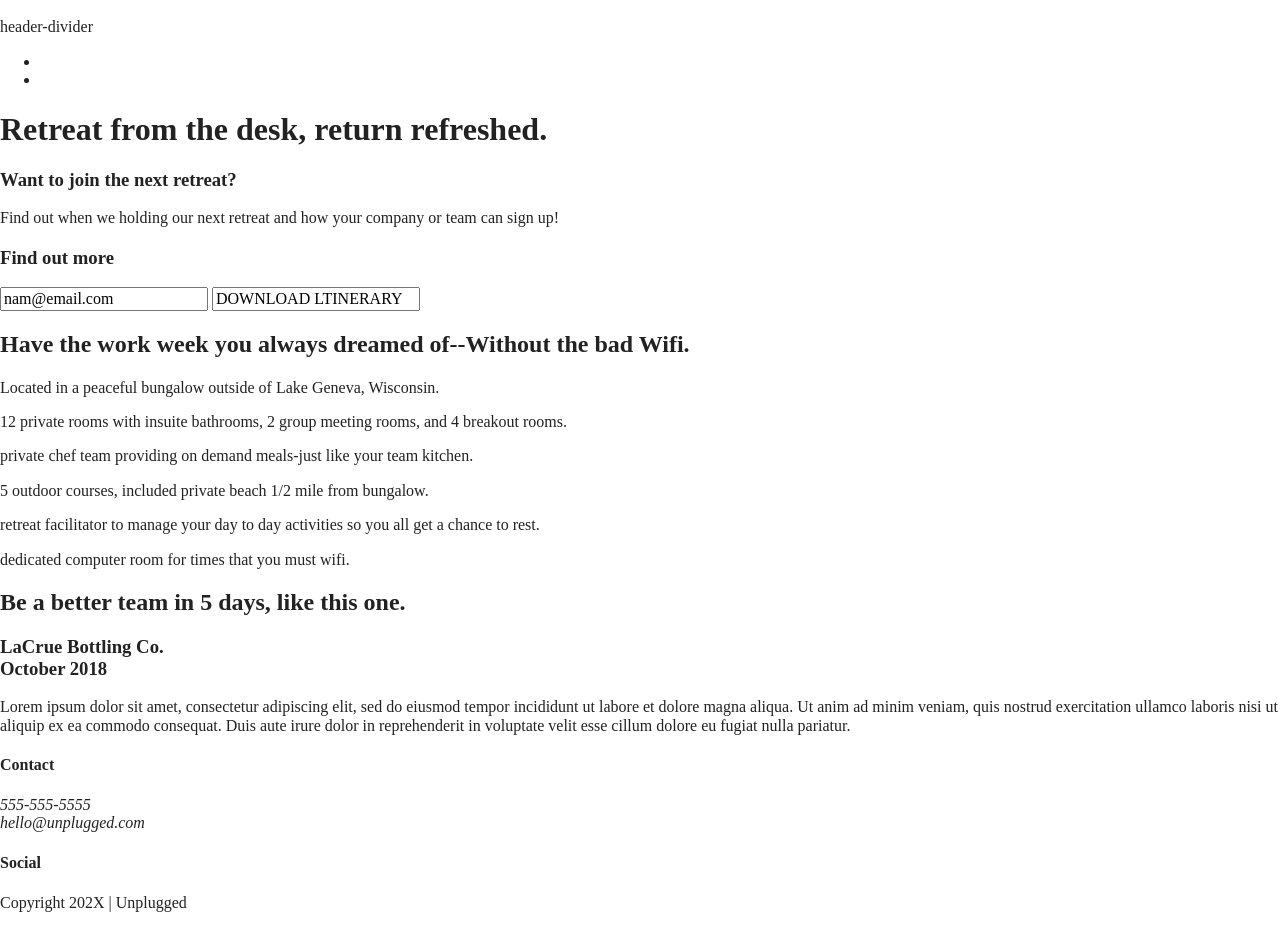
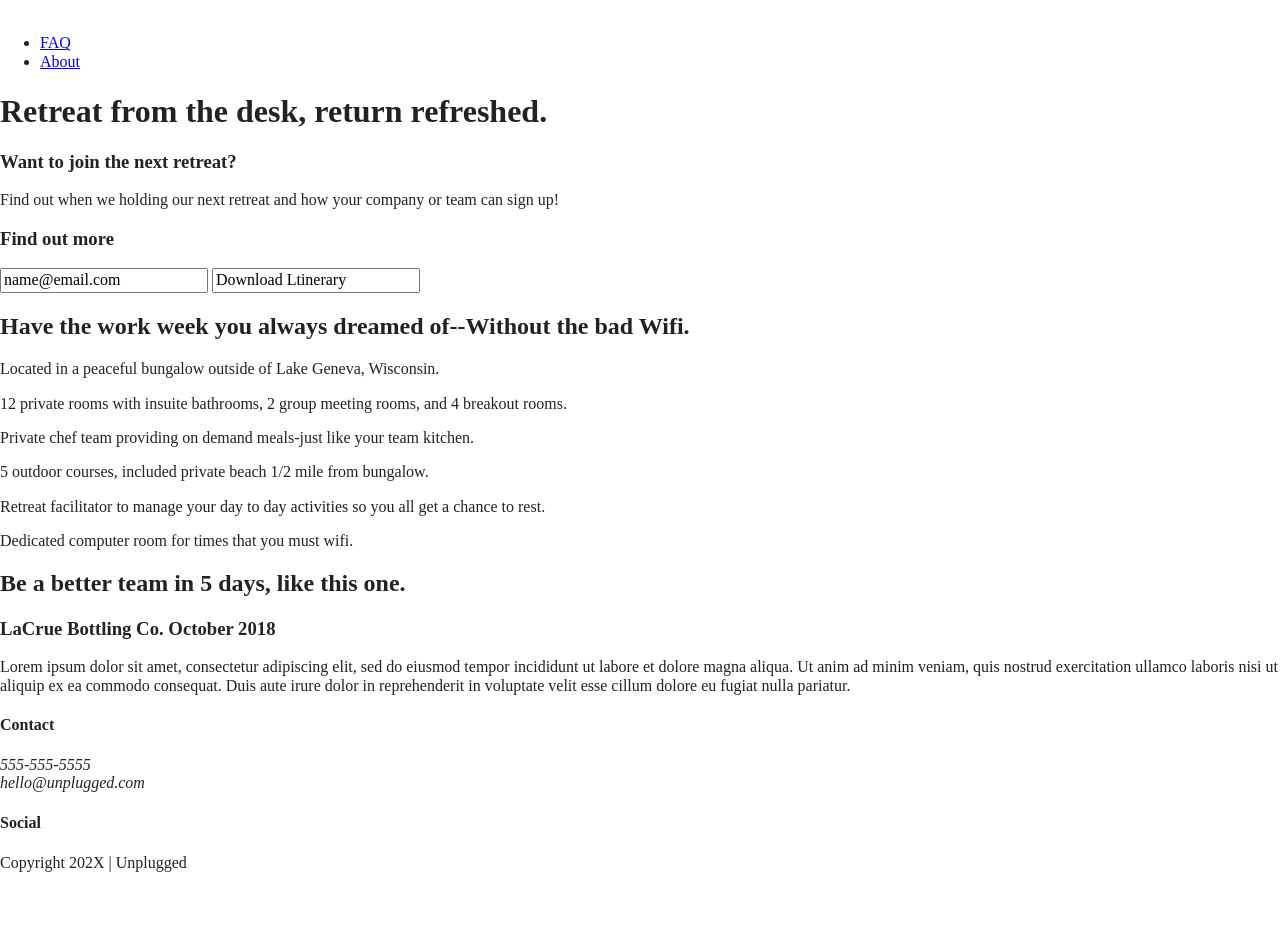
Before and after one commit to highsun0000/unplugged, a website built with Parcel: page index.html in a window 1280 px wide. After the commit the page ends 888 px from the top, so only its background shows below. Built offline with nearby package versions, Linux system fonts and the light colour scheme.

Commit message:
Fixing home page 2

```diff
--- a/index.html
+++ b/index.html
@@ -31,11 +31,11 @@
         <img>
       </a>
 
-  <div>header-divider</div>
+  <div class="header-divider"></div>
       <nav>
         <ul>
-          <li><a href="faq/index.html"></a></li>
-          <li><a href="about/index.html"></a></li>
+          <li><a href="faq/index.html">FAQ</a></li>
+          <li><a href="about/index.html">About</a></li>
         </ul>
       </nav>
       </div>
@@ -54,8 +54,8 @@
       </div>
       <div class="form">
       <h3>Find out more</h3>
-      <input type="text" name="name" value="nam@email.com" >
-      <input type="botton" value="DOWNLOAD LTINERARY">
+      <input type="text" name="name" value="name@email.com" >
+      <input type="botton" value="Download Ltinerary">
       </div>
       </div>
     </aside>
@@ -73,7 +73,7 @@
         </article>
         <article>
           <p class="fontawesome-icon"></p>
-          <p class="features-item-description">private chef team providing on demand meals-just like your team kitchen.</p>
+          <p class="features-item-description">Private chef team providing on demand meals-just like your team kitchen.</p>
         </article>
         <article>
           <p class="fontawesome-icon"></p>
@@ -81,11 +81,11 @@
         </article>
         <article>
           <p class="fontawesome-icon"></p>
-          <p class="features-item-description">retreat facilitator to manage your day to day activities so you all get a chance to rest.</p>
+          <p class="features-item-description">Retreat facilitator to manage your day to day activities so you all get a chance to rest.</p>
         </article>
         <article>
           <p class="fontawesome-icon"></p>
-          <p class="features-item-description">dedicated computer room for times that you must wifi.</p>
+          <p class="features-item-description">Dedicated computer room for times that you must wifi.</p>
         </article>
         </div>
       </div>
@@ -94,7 +94,7 @@
       <div class="content-wrapper">
         <h2>Be a better team in 5 days, like this one.</h2>
         <article>
-          <h3>LaCrue Bottling Co.<br>
+          <h3>LaCrue Bottling Co.
           October 2018</h3>
           <p>Lorem ipsum dolor sit amet, consectetur adipiscing elit, sed do eiusmod tempor incididunt ut labore et dolore magna aliqua. Ut anim ad minim veniam, quis nostrud exercitation ullamco laboris nisi ut aliquip ex ea commodo consequat. Duis aute irure dolor in reprehenderit in voluptate velit esse cillum dolore eu fugiat nulla pariatur.</p>
           </article>
```
Also changed, not shown: about/index.html (+3 -3 lines), faq/index.html (+3 -3 lines).
